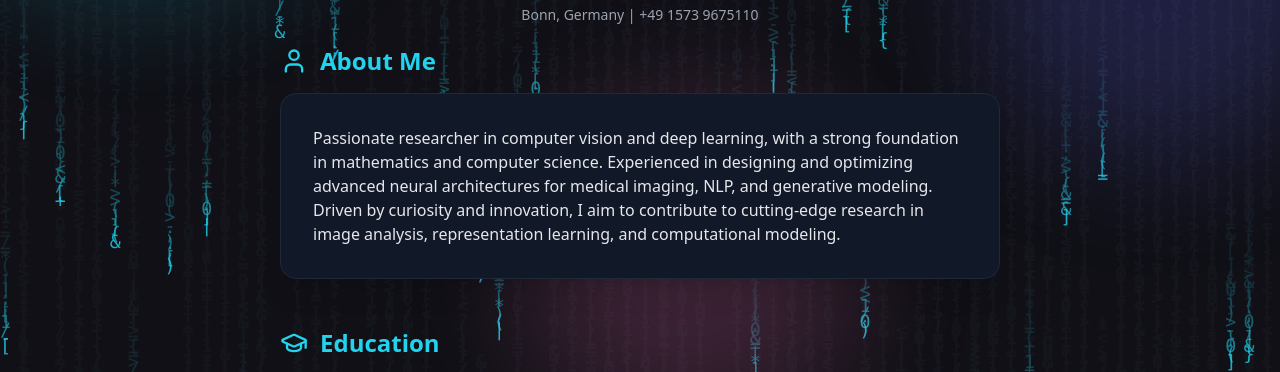
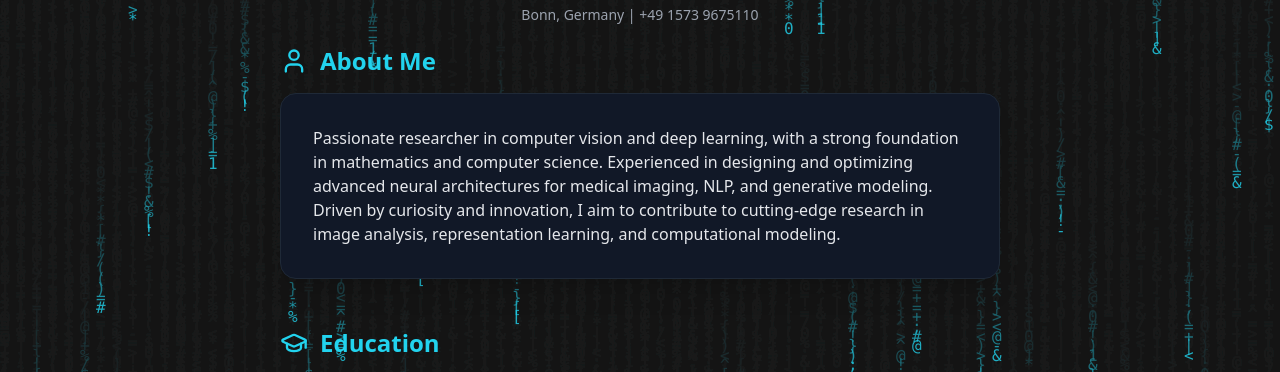
Before and after one commit to tammy3107/tammy3107.github.io, a plain HTML site: page index.html in a window 1280 px wide. Shown: the part 388-760 px from the top of the page. Drawn offline with nearby package versions, Linux system fonts and the light colour scheme.

Commit message:
Update index.html

```diff
--- a/index.html
+++ b/index.html
@@ -48,7 +48,7 @@
     <div class="blob3"></div>
   </div>
   <!-- Background ASCII Canvas -->
-<canvas id="asciiBg" class="fixed inset-0 w-full h-full -z-20"></canvas>
+<canvas id="codeRain" class="fixed inset-0 w-full h-full -z-10 pointer-events-none"></canvas>
 <!-- Transparent overlay for click detection -->
 <div id="asciiBgClick" class="fixed inset-0 w-full h-full -z-10" style="background:transparent;cursor:pointer"></div>
   <!-- NAVIGATION BAR -->
@@ -354,84 +354,49 @@
     });
   </script>
 <script>
-    // ASCII Background Animation JS (same as before)
-  const canvas = document.getElementById('asciiBg');
-  const ctx = canvas.getContext('2d');
-  let width = window.innerWidth, height = window.innerHeight;
-  function resize() {
-    width = window.innerWidth; height = window.innerHeight;
-    canvas.width = width; canvas.height = height;
+// Slower and smooth code rain background
+const canvas = document.getElementById('codeRain');
+const ctx = canvas.getContext('2d');
+let width, height, columns, drops, fontSize, lastDraw = 0;
+const codeChars = "01<>{}[]();=+-*/&|^%$#@!";
+
+// Slower speed: smaller = slower (e.g. 0.7 is slow, 1.0 is default, 1.5 is fast)
+const RAIN_SPEED = 0.6;
+
+function resizeCanvas() {
+  width = window.innerWidth;
+  height = window.innerHeight;
+  canvas.width = width;
+  canvas.height = height;
+  fontSize = Math.max(14, Math.min(24, width / 80));
+  columns = Math.floor(width / fontSize);
+  // Use float for smooth slow fall
+  drops = Array(columns).fill(1 + Math.random() * 10);
+}
+window.addEventListener('resize', resizeCanvas);
+
+function draw(now = 0) {
+  // Throttle frame rate for extra smoothness (about 40 FPS)
+  if (now - lastDraw < 25) { requestAnimationFrame(draw); return; }
+  lastDraw = now;
+  ctx.fillStyle = "rgba(24,24,27,0.18)";
+  ctx.fillRect(0, 0, width, height);
+
+  ctx.font = fontSize + "px 'Fira Mono', 'Consolas', monospace";
+  ctx.fillStyle = "#22d3eeCC";
+
+  for (let i = 0; i < columns; i++) {
+    const char = codeChars[Math.floor(Math.random() * codeChars.length)];
+    ctx.fillText(char, i * fontSize, drops[i] * fontSize);
+
+    // Drops increment slower
+    if (drops[i] * fontSize > height && Math.random() > 0.975) drops[i] = 0;
+    drops[i] += RAIN_SPEED;
   }
-  window.addEventListener('resize', resize);
-  resize();
-
-  let animIndex = 0;
-  const animCount = 3;
-  let rainCols, rainDrops, fontSize1 = 20, rainChars = "01<>{}[]();=+-*/&|";
-  function resetRain() {
-    fontSize1 = Math.max(18, Math.min(28, width/70));
-    rainCols = Math.floor(width/fontSize1);
-    rainDrops = Array(rainCols).fill(1+Math.random()*10);
-  }
-  function drawCodeRain(dt) {
-    ctx.fillStyle = "rgba(24,24,27,0.16)";
-    ctx.fillRect(0,0,width,height);
-    ctx.font = fontSize1 + "px 'Fira Mono', 'Consolas', monospace";
-    ctx.fillStyle = "#22d3eeCC";
-    for (let i = 0; i < rainCols; i++) {
-      const char = rainChars[Math.floor(Math.random()*rainChars.length)];
-      ctx.fillText(char, i*fontSize1, rainDrops[i]*fontSize1);
-      if (rainDrops[i]*fontSize1 > height && Math.random() > 0.977) rainDrops[i]=0;
-      rainDrops[i] += 0.44;
-    }
-  }
-  const chars2 = "~=-_/\\";
-  const lineCount2 = 14, charSize2 = 28;
-  function drawAsciiWaves(dt) {
-    ctx.clearRect(0,0,width,height);
-    ctx.font = `bold ${charSize2}px 'Fira Mono', 'Consolas', monospace`;
-    ctx.globalAlpha = 0.17;
-    for(let l=0; l<lineCount2; l++) {
-      const phase = dt/1700 + l*0.7;
-      for(let i=0; i<Math.floor(width/charSize2); i++) {
-        let y = Math.floor(height/(lineCount2+1)*(l+1) + Math.sin(phase + i/3)*16);
-        let char = chars2[Math.floor((Math.sin(phase + i/2)*2 + 3)%chars2.length)];
-        ctx.fillStyle = (l%2==0) ? "#22d3ee" : "#6366f1";
-        ctx.fillText(char, i*charSize2, y);
-      }
-    }
-    ctx.globalAlpha = 1;
-  }
-  const chars3 = "{}[]<>()|*+/#$%01";
-  const gridCell = 32;
-  function drawAsciiGrid(dt) {
-    ctx.clearRect(0,0,width,height);
-    ctx.font = `bold ${gridCell-3}px 'Fira Mono', 'Consolas', monospace`;
-    for(let x=0; x<width; x+=gridCell) {
-      for(let y=0; y<height; y+=gridCell) {
-        let idx = Math.floor(Math.abs(Math.sin(x*0.01+y*0.02 + dt/1300))*chars3.length) % chars3.length;
-        let char = chars3[idx];
-        ctx.globalAlpha = 0.10 + 0.14*Math.abs(Math.sin(x*0.003+y*0.006+dt/1600));
-        ctx.fillStyle = "#e2e8f0";
-        ctx.fillText(char, x, y+gridCell);
-      }
-    }
-    ctx.globalAlpha = 1;
-  }
-  function animateAsciiBg(ts) {
-    if (width !== window.innerWidth || height !== window.innerHeight) resize();
-    if (animIndex === 0) drawCodeRain(ts);
-    else if (animIndex === 1) drawAsciiWaves(ts);
-    else if (animIndex === 2) drawAsciiGrid(ts);
-    requestAnimationFrame(animateAsciiBg);
-  }
-  // Attach click to overlay
-  document.getElementById('asciiBgClick').addEventListener('click', function() {
-    animIndex = (animIndex+1)%animCount;
-    if (animIndex===0) resetRain();
-  });
-  window.addEventListener('DOMContentLoaded', resetRain);
-  animateAsciiBg(0);
+  requestAnimationFrame(draw);
+}
+resizeCanvas();
+draw();
 </script>
 
 
```
